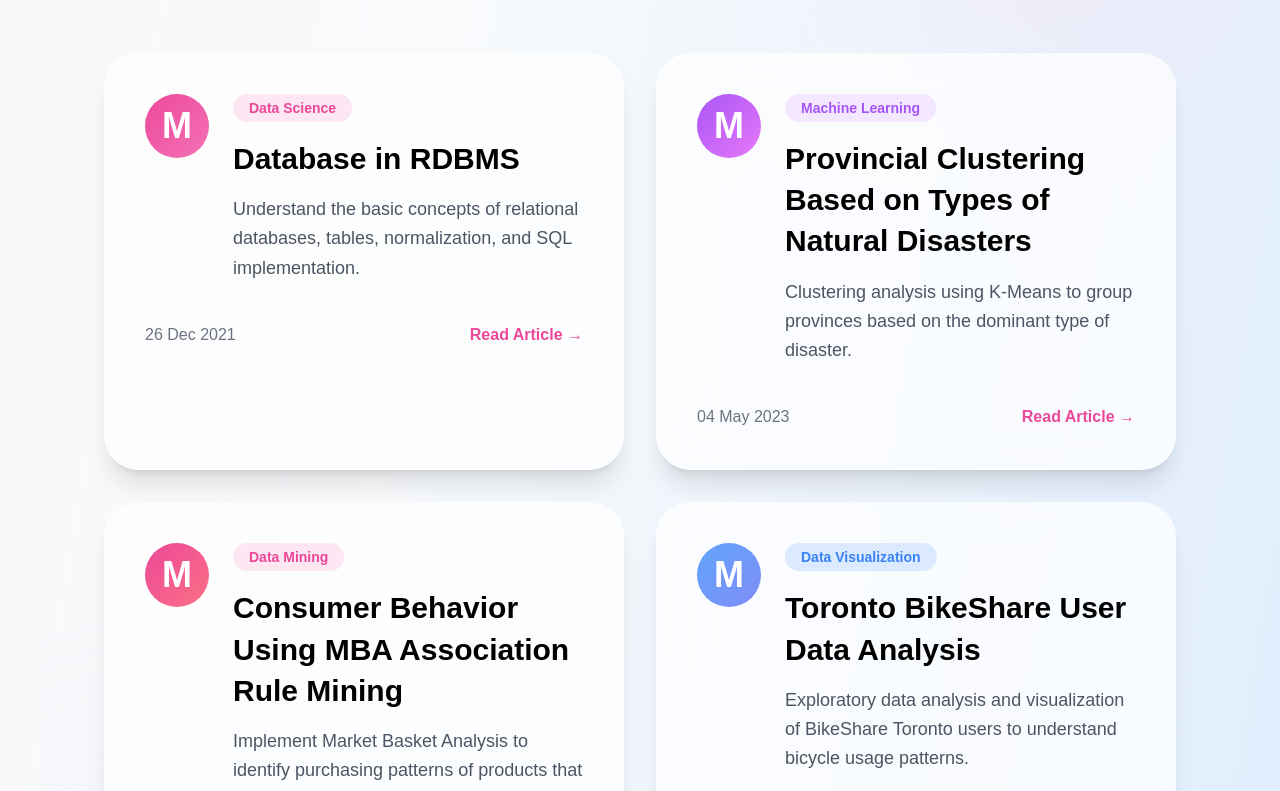
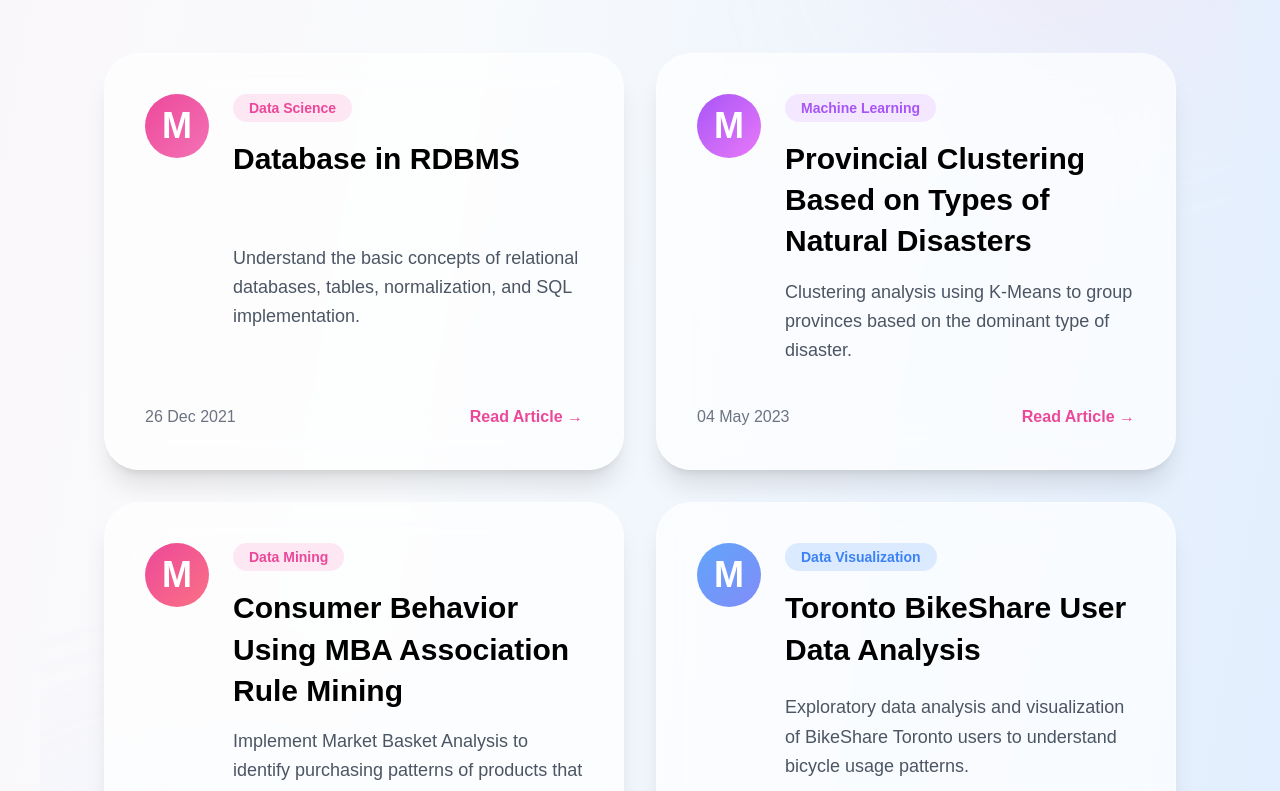
Before and after one commit to lintangntyas/portfolio, a Next.js app: page / in a window 1280 px wide. Shown: the part 4800-5591 px from the top of the page. Built offline with nearby package versions, Linux system fonts and the light colour scheme.

Commit message:
Update page.js

```diff
--- a/app/page.js
+++ b/app/page.js
@@ -687,35 +687,102 @@ export default function Home() {
         </div>
 
         {/* CARDS */}
-        <div className="grid grid-cols-1 md:grid-cols-2 gap-8 max-w-6xl mx-auto relative z-10">
+        <div
+          className="
+            grid
+            grid-cols-1
+            md:grid-cols-2
+            gap-8
+            max-w-6xl
+            mx-auto
+            relative
+            z-10
+            items-stretch
+          "
+        >
 
           {/* CARD 1 */}
           <a
             href="https://medium.com/statistics-uii/basis-data-pada-rdbms-12be0f95c277"
             target="_blank"
-            className="bg-white/70 backdrop-blur-xl border border-white/30 rounded-[35px] p-10 shadow-xl hover:-translate-y-2 transition duration-300"
+            className="
+              bg-white/70
+              backdrop-blur-xl
+              border
+              border-white/30
+              rounded-[35px]
+              p-10
+              shadow-xl
+              hover:-translate-y-2
+              transition
+              duration-300
+
+              h-full
+              flex
+              flex-col
+              justify-between
+            "
           >
+
+            <div>
 
               <div className="flex items-start gap-6">
 
-              <div className="w-16 h-16 rounded-full bg-gradient-to-br from-pink-500 to-pink-400 text-white flex items-center justify-center text-4xl font-bold flex-shrink-0">
+                <div className="
+                  w-16
+                  h-16
+                  rounded-full
+                  bg-gradient-to-br
+                  from-pink-500
+                  to-pink-400
+                  text-white
+                  flex
+                  items-center
+                  justify-center
+                  text-4xl
+                  font-bold
+                  flex-shrink-0
+                ">
                   M
                 </div>
 
                 <div className="flex-1">
 
-                <span className="inline-block px-4 py-1 rounded-full bg-pink-100 text-pink-500 text-sm font-semibold mb-4">
+                  <span className="
+                    inline-block
+                    px-4
+                    py-1
+                    rounded-full
+                    bg-pink-100
+                    text-pink-500
+                    text-sm
+                    font-semibold
+                    mb-4
+                  ">
                     Data Science
                   </span>
 
-                <h2 className="text-3xl font-bold text-black leading-snug">
+                  <h2 className="
+                    text-3xl
+                    font-bold
+                    text-black
+                    leading-snug
+                    min-h-[90px]
+                  ">
                     Database in RDBMS
                   </h2>
 
-                <p className="text-gray-600 mt-4 leading-relaxed text-lg">
+                  <p className="
+                    text-gray-600
+                    mt-4
+                    leading-relaxed
+                    text-lg
+                  ">
                     Understand the basic concepts of relational databases,
                     tables, normalization, and SQL implementation.
                   </p>
+
+                </div>
 
               </div>
 
@@ -727,7 +794,13 @@ export default function Home() {
                 26 Dec 2021
               </span>
 
-              <span className="text-pink-500 font-semibold flex items-center gap-2">
+              <span className="
+                text-pink-500
+                font-semibold
+                flex
+                items-center
+                gap-2
+              ">
                 Read Article →
               </span>
 
@@ -739,29 +812,84 @@ export default function Home() {
           <a
             href="https://medium.com/@lintangntyas/clustering-provinsi-terhadap-jenis-bencana-alam-di-indonesia-tahun-2021-b85eeaf1b451"
             target="_blank"
-            className="bg-white/70 backdrop-blur-xl border border-white/30 rounded-[35px] p-10 shadow-xl hover:-translate-y-2 transition duration-300"
+            className="
+              bg-white/70
+              backdrop-blur-xl
+              border
+              border-white/30
+              rounded-[35px]
+              p-10
+              shadow-xl
+              hover:-translate-y-2
+              transition
+              duration-300
+
+              h-full
+              flex
+              flex-col
+              justify-between
+            "
           >
+
+            <div>
 
               <div className="flex items-start gap-6">
 
-              <div className="w-16 h-16 rounded-full bg-gradient-to-br from-purple-500 to-fuchsia-400 text-white flex items-center justify-center text-4xl font-bold flex-shrink-0">
+                <div className="
+                  w-16
+                  h-16
+                  rounded-full
+                  bg-gradient-to-br
+                  from-purple-500
+                  to-fuchsia-400
+                  text-white
+                  flex
+                  items-center
+                  justify-center
+                  text-4xl
+                  font-bold
+                  flex-shrink-0
+                ">
                   M
                 </div>
 
                 <div className="flex-1">
 
-                <span className="inline-block px-4 py-1 rounded-full bg-purple-100 text-purple-500 text-sm font-semibold mb-4">
+                  <span className="
+                    inline-block
+                    px-4
+                    py-1
+                    rounded-full
+                    bg-purple-100
+                    text-purple-500
+                    text-sm
+                    font-semibold
+                    mb-4
+                  ">
                     Machine Learning
                   </span>
 
-                <h2 className="text-3xl font-bold text-black leading-snug">
+                  <h2 className="
+                    text-3xl
+                    font-bold
+                    text-black
+                    leading-snug
+                    min-h-[90px]
+                  ">
                     Provincial Clustering Based on Types of Natural Disasters
                   </h2>
 
-                <p className="text-gray-600 mt-4 leading-relaxed text-lg">
+                  <p className="
+                    text-gray-600
+                    mt-4
+                    leading-relaxed
+                    text-lg
+                  ">
                     Clustering analysis using K-Means
                     to group provinces based on the dominant type of disaster.
                   </p>
+
+                </div>
 
               </div>
 
@@ -773,7 +901,13 @@ export default function Home() {
                 04 May 2023
               </span>
 
-              <span className="text-pink-500 font-semibold flex items-center gap-2">
+              <span className="
+                text-pink-500
+                font-semibold
+                flex
+                items-center
+                gap-2
+              ">
                 Read Article →
               </span>
 
@@ -785,29 +919,84 @@ export default function Home() {
           <a
             href="https://medium.com/@lintangntyas/perilaku-konsumen-menggunakan-mba-association-rule-mining-cc0f604b319a"
             target="_blank"
-            className="bg-white/70 backdrop-blur-xl border border-white/30 rounded-[35px] p-10 shadow-xl hover:-translate-y-2 transition duration-300"
+            className="
+              bg-white/70
+              backdrop-blur-xl
+              border
+              border-white/30
+              rounded-[35px]
+              p-10
+              shadow-xl
+              hover:-translate-y-2
+              transition
+              duration-300
+
+              h-full
+              flex
+              flex-col
+              justify-between
+            "
           >
+
+            <div>
 
               <div className="flex items-start gap-6">
 
-              <div className="w-16 h-16 rounded-full bg-gradient-to-br from-pink-500 to-rose-400 text-white flex items-center justify-center text-4xl font-bold flex-shrink-0">
+                <div className="
+                  w-16
+                  h-16
+                  rounded-full
+                  bg-gradient-to-br
+                  from-pink-500
+                  to-rose-400
+                  text-white
+                  flex
+                  items-center
+                  justify-center
+                  text-4xl
+                  font-bold
+                  flex-shrink-0
+                ">
                   M
                 </div>
 
                 <div className="flex-1">
 
-                <span className="inline-block px-4 py-1 rounded-full bg-pink-100 text-pink-500 text-sm font-semibold mb-4">
+                  <span className="
+                    inline-block
+                    px-4
+                    py-1
+                    rounded-full
+                    bg-pink-100
+                    text-pink-500
+                    text-sm
+                    font-semibold
+                    mb-4
+                  ">
                     Data Mining
                   </span>
 
-                <h2 className="text-3xl font-bold text-black leading-snug">
+                  <h2 className="
+                    text-3xl
+                    font-bold
+                    text-black
+                    leading-snug
+                    min-h-[90px]
+                  ">
                     Consumer Behavior Using MBA Association Rule Mining
                   </h2>
 
-                <p className="text-gray-600 mt-4 leading-relaxed text-lg">
+                  <p className="
+                    text-gray-600
+                    mt-4
+                    leading-relaxed
+                    text-lg
+                  ">
                     Implement Market Basket Analysis to identify purchasing patterns
                     of products that are frequently purchased together.
                   </p>
+
+                </div>
 
               </div>
 
@@ -819,7 +1008,13 @@ export default function Home() {
                 30 Jul 2023
               </span>
 
-              <span className="text-pink-500 font-semibold flex items-center gap-2">
+              <span className="
+                text-pink-500
+                font-semibold
+                flex
+                items-center
+                gap-2
+              ">
                 Read Article →
               </span>
 
@@ -831,29 +1026,84 @@ export default function Home() {
           <a
             href="https://medium.com/@lintangntyas/analisis-data-terhadap-tipe-penyewaan-bikeshare-toronto-pada-tahun-2018-f932072c2682"
             target="_blank"
-            className="bg-white/70 backdrop-blur-xl border border-white/30 rounded-[35px] p-10 shadow-xl hover:-translate-y-2 transition duration-300"
+            className="
+              bg-white/70
+              backdrop-blur-xl
+              border
+              border-white/30
+              rounded-[35px]
+              p-10
+              shadow-xl
+              hover:-translate-y-2
+              transition
+              duration-300
+
+              h-full
+              flex
+              flex-col
+              justify-between
+            "
           >
+
+            <div>
 
               <div className="flex items-start gap-6">
 
-              <div className="w-16 h-16 rounded-full bg-gradient-to-br from-blue-400 to-indigo-400 text-white flex items-center justify-center text-4xl font-bold flex-shrink-0">
+                <div className="
+                  w-16
+                  h-16
+                  rounded-full
+                  bg-gradient-to-br
+                  from-blue-400
+                  to-indigo-400
+                  text-white
+                  flex
+                  items-center
+                  justify-center
+                  text-4xl
+                  font-bold
+                  flex-shrink-0
+                ">
                   M
                 </div>
 
                 <div className="flex-1">
 
-                <span className="inline-block px-4 py-1 rounded-full bg-blue-100 text-blue-500 text-sm font-semibold mb-4">
+                  <span className="
+                    inline-block
+                    px-4
+                    py-1
+                    rounded-full
+                    bg-blue-100
+                    text-blue-500
+                    text-sm
+                    font-semibold
+                    mb-4
+                  ">
                     Data Visualization
                   </span>
 
-                <h2 className="text-3xl font-bold text-black leading-snug">
+                  <h2 className="
+                    text-3xl
+                    font-bold
+                    text-black
+                    leading-snug
+                    min-h-[90px]
+                  ">
                     Toronto BikeShare User Data Analysis
                   </h2>
 
-                <p className="text-gray-600 mt-4 leading-relaxed text-lg">
+                  <p className="
+                    text-gray-600
+                    mt-4
+                    leading-relaxed
+                    text-lg
+                  ">
                     Exploratory data analysis and visualization of BikeShare Toronto users to
                     understand bicycle usage patterns.
                   </p>
+
+                </div>
 
               </div>
 
@@ -865,7 +1115,13 @@ export default function Home() {
                 01 Nov 2023
               </span>
 
-              <span className="text-pink-500 font-semibold flex items-center gap-2">
+              <span className="
+                text-pink-500
+                font-semibold
+                flex
+                items-center
+                gap-2
+              ">
                 Read Article →
               </span>
 
```
Lines whose indentation alone changed are shown as unchanged.
